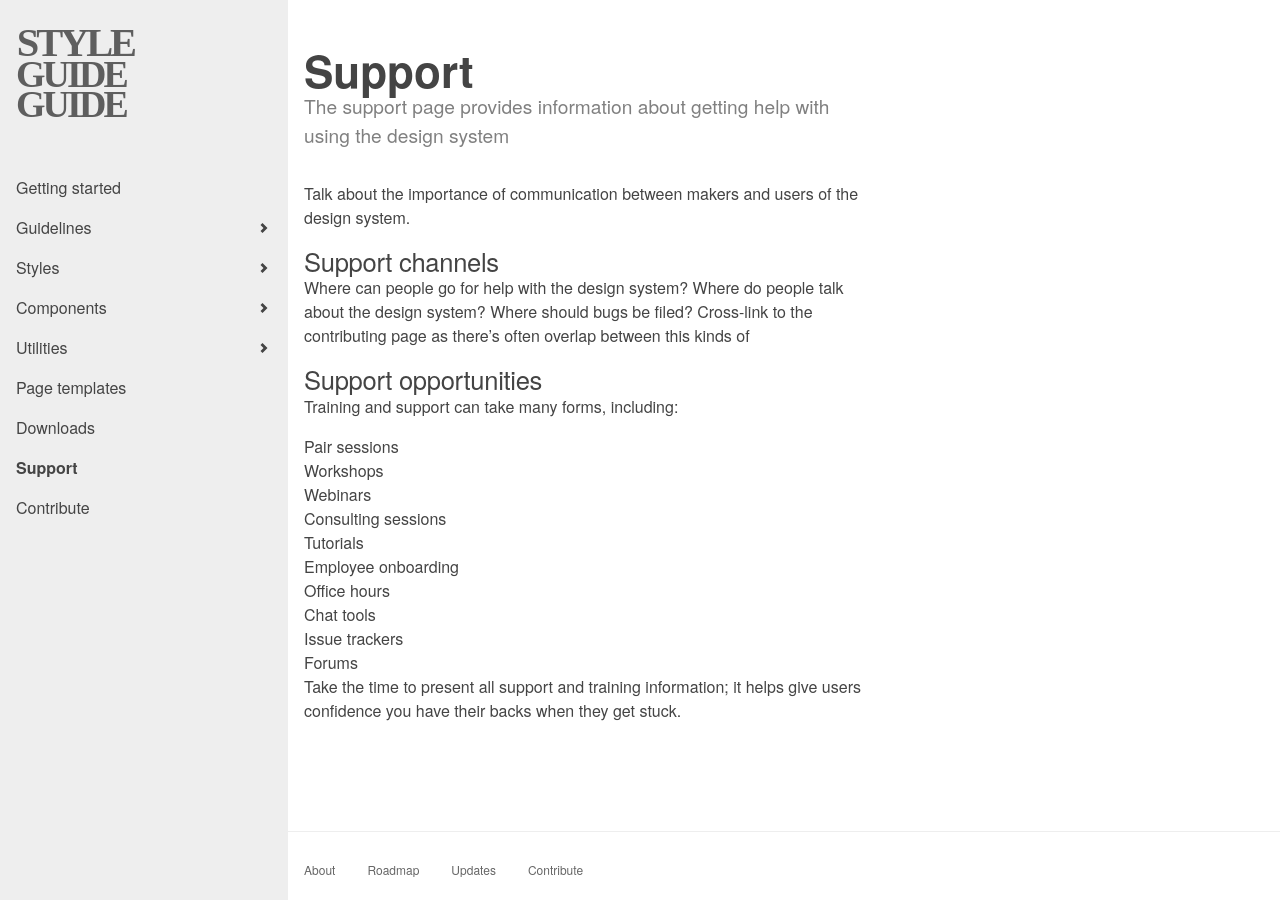
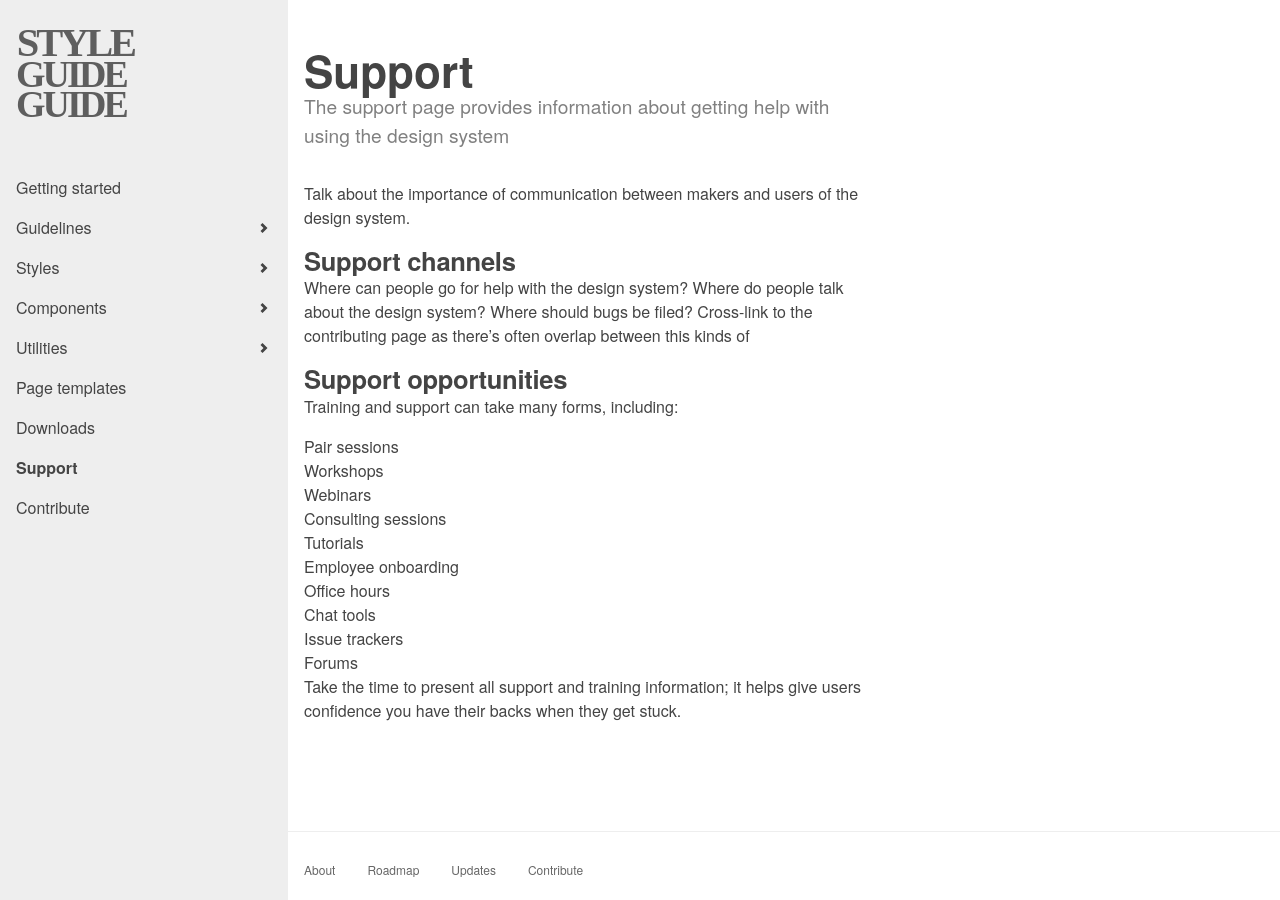
Before and after one commit to bradfrost/style-guide-guide, a Jekyll site: the page built from support.md, in a window 1280 px wide. Built offline with Jekyll 4.4.1, drawn with Linux system fonts in a browser that asks for light colours.

Commit message:
Remove normal font weight for h2s

```diff
--- a/_sass/base/_headings.scss
+++ b/_sass/base/_headings.scss
@@ -22,7 +22,6 @@ h2 {
 	font-size: 1.6em;
 	line-height: 1.2;
 	letter-spacing: -0.02rem;
-	font-weight: normal;
 	margin-bottom: 0.5rem;
 	word-wrap: break-word;
 }
```
